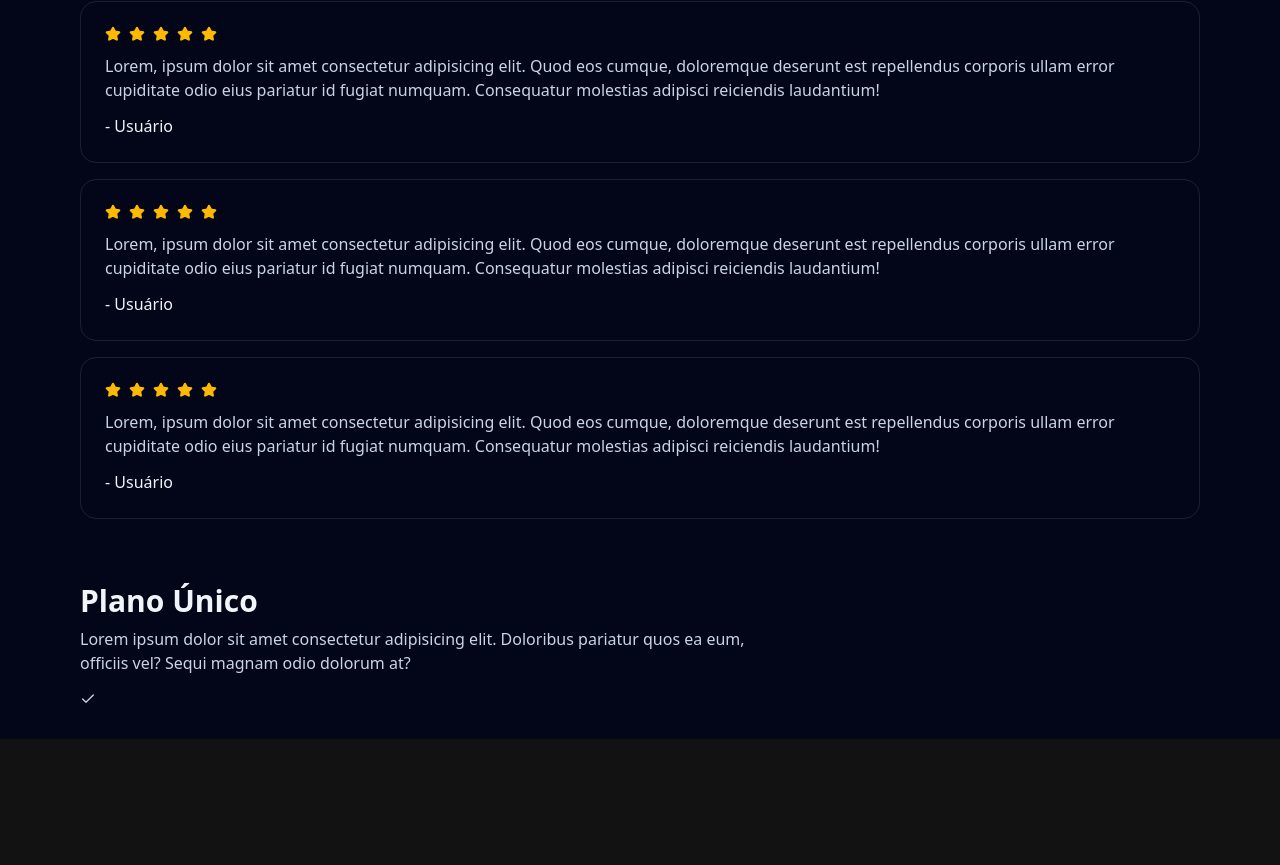
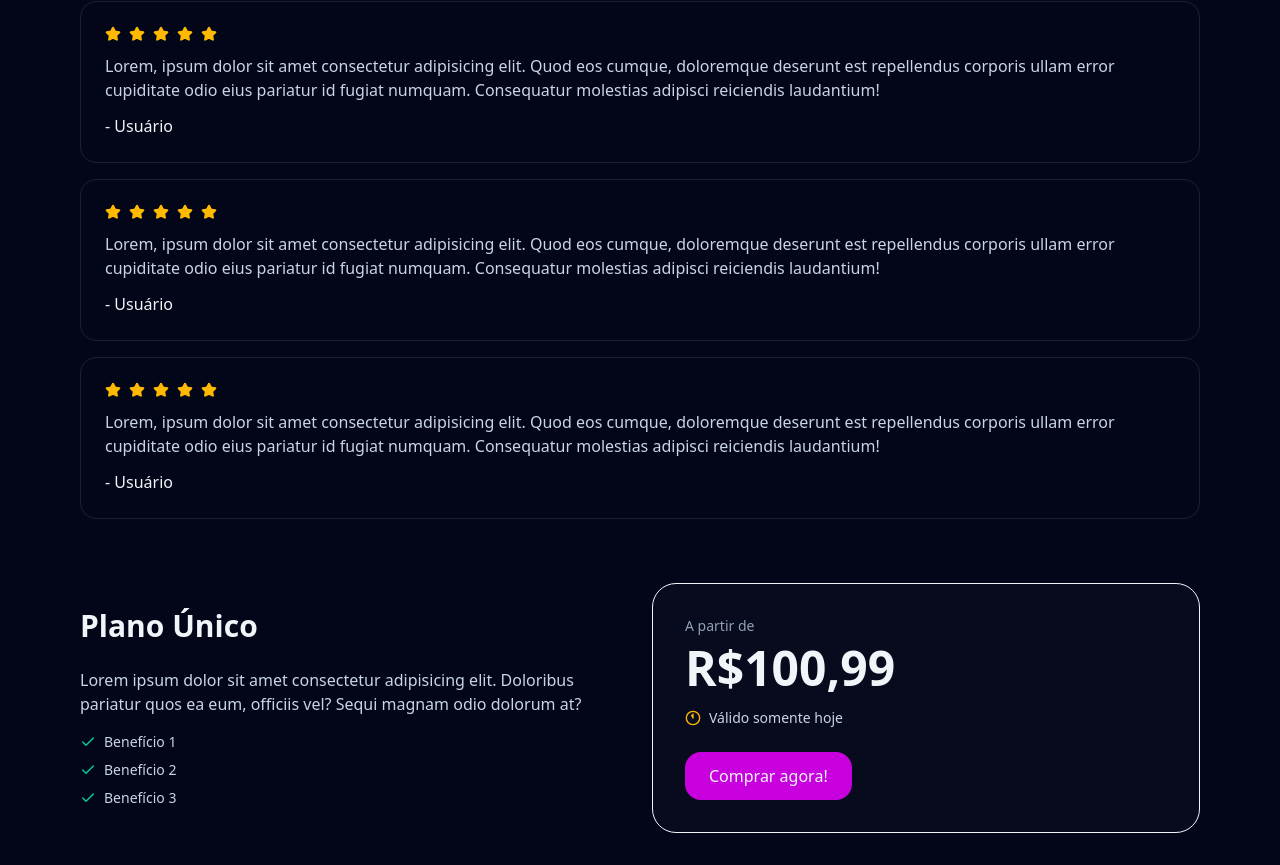
Before and after one commit to Gioomoraes/projeto-site, a React (Vite) app: page / in a window 1280 px wide. Shown: the part 1198-2063 px from the top of the page. Before the commit the page ends 1937 px from the top, so only its background shows below. Built offline with nearby package versions, Linux system fonts and the light colour scheme.

Commit message:
feat(pricing): expand single plan section with layout, benefits and CTA

```diff
--- a/src/App.jsx
+++ b/src/App.jsx
@@ -13,6 +13,7 @@ import {
   Sparkles,
   Sun,
   Flower,
+  Clock11,
 } from "lucide-react";
 import { a, div } from "framer-motion/client";
 
@@ -236,16 +237,43 @@ function App() {
         </div>
       </section>
       <section id="pricing" className="mx-auto max-w-6xl px-4 py-8">
+        <div className="grid grid-cols-1 md:grid-cols-2 gap-6 items-center">
+          <div>
             <h2 className="text-3xl font-bold">Plano Único</h2>
-        <p className="text-slate-300 mt-2 max-w-2xl">
+            <p className="text-slate-300 mt-6 max-w-2xl">
               Lorem ipsum dolor sit amet consectetur adipisicing elit. Doloribus
               pariatur quos ea eum, officiis vel? Sequi magnam odio dolorum at?{" "}
             </p>
             <ul className="mt-4 space-y-2 text-sm text-slate-300">
               <li className="flex items-center gap-2">
-            <Check className="size-4 text-esmerald-400">Benefício 1 </Check>
+                <Check className="size-4 text-emerald-400" />
+                Benefício 1
+              </li>
+              <li className="flex items-center gap-2">
+                <Check className="size-4 text-emerald-400" />
+                Benefício 2
+              </li>
+              <li className="flex items-center gap-2">
+                <Check className="size-4 text-emerald-400" />
+                Benefício 3
               </li>
             </ul>
+          </div>
+          <div className="rounded-3xl border bordere-white/10 bg-white/[0.02] p-8">
+            <div className="text-sm text-slate-400">A partir de</div>
+            <div className="text-5xl font-extrabold mt-2">R$100,99</div>
+            <div className="text-sm text-slate-300 mt-4 flex items-center gap-2">
+              <Clock11 className="size-4 text-amber-400" />
+              <p> Válido somente hoje</p>
+            </div>
+            <button
+              href="#"
+              className="mt-6 rounded-2xl bg-fuchsia-600 px-6 py-3 font-medium"
+            >
+              Comprar agora!
+            </button>
+          </div>
+        </div>
       </section>
     </div>
   );
```
Lines whose indentation alone changed are shown as unchanged.
